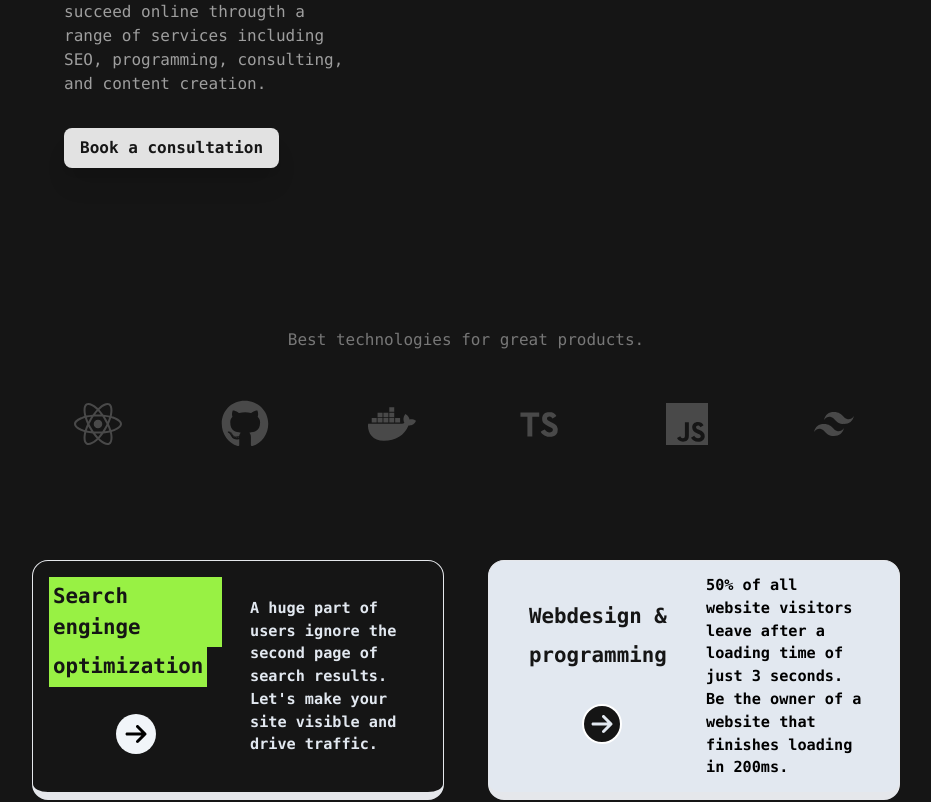
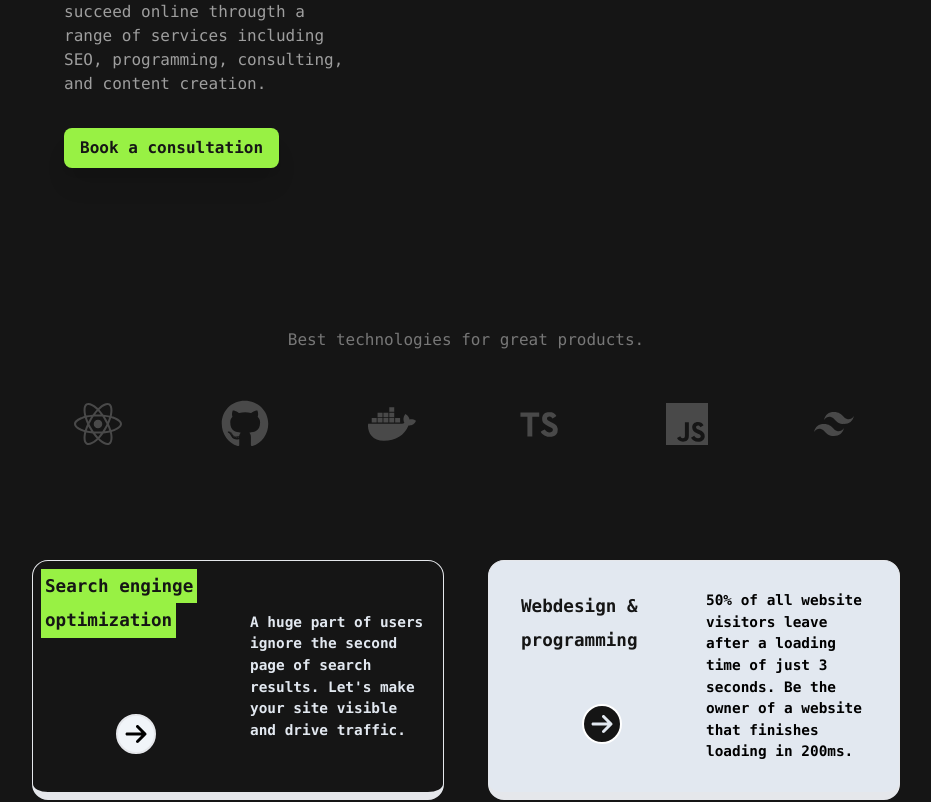
Before and after one commit to OGWebdesign/CompanyPage, a React (Vite) app: page / in a window 1280 px wide. Shown: the part 560-1362 px from the top of the page, without its empty margins (174-1105 px from the left). Built offline with nearby package versions, Linux system fonts and the light colour scheme.

Commit message:
final fix

```diff
--- a/src/Pages/Start.tsx
+++ b/src/Pages/Start.tsx
@@ -33,7 +33,7 @@ function App() {
       <div className="w-full grid gap-11  mobile:grid-rows-4 mobile:grid-cols-1 tablet:grid-cols-1 tablet:grid-rows-2 desktop:grid-rows-1 desktop:grid-cols-2 place-content-center place-items-center my-10">
         <CardBlack text1="Search enginge" text2="optimization" discription="A huge part of users ignore the second page of search results. Let's make your site visible and drive traffic."></CardBlack>
         <CardWhite text1="Webdesign &" text2="programming" description="50% of all website visitors leave after a loading time of just 3 seconds. Be the owner of a website that finishes loading in 200ms."></CardWhite>
-        <CardWhite text1="Consulting" text2="administration" description="Even if you need advice on your content management system, we are happy to advise you or administer your existing website."></CardWhite>
+        <CardWhite text1="Consulting &" text2="administration" description="Even if you need advice on your content management system, we are happy to advise you or administer your existing website."></CardWhite>
         <CardBlack text1="Artificial" text2="intelligence" discription="AI created images and text with custom AI, perfect for clients with limited budgets. Delivers quality content without the price tag of traditional creators."></CardBlack>
       </div>
 
--- a/src/components/CardBlack/index.tsx
+++ b/src/components/CardBlack/index.tsx
@@ -14,13 +14,13 @@ export const CardBlack = (props:{
 
             <div className="flex flex-col w-1/2 text-[#151515]">
 
-                <div className="p-4 w-full h-1/2 ">
-                    <p className="inline-block bg-[#98f144] p-1 font-mono font-semibold text-[1.3rem]">{props.text1}</p>
-                    <p className="inline-block bg-[#98f144] p-1 font-mono font-semibold text-[1.3rem]" >{props.text2}</p>
+                <div className="mobile:p-2 p-4 w-full h-1/2 ">
+                    <p className="inline-block bg-[#98f144] p-1 font-mono font-semibold mobile:text-[1.1rem] text-[1.3rem]">{props.text1}</p>
+                    <p className="inline-block bg-[#98f144] p-1 font-mono font-semibold mobile:text-[1.1rem] text-[1.3rem]" >{props.text2}</p>
                 </div>
 
                 <div className="w-full h-1/2 flex justify-center items-center">
-                    <div  className="w-10 h-10  hover:cursor-pointer rounded-full duration-300 group bg-slate-100 flex justify-center items-center">
+                    <div  className="w-10 h-10  hover:cursor-pointer rounded-full duration-300 group border-2 bg-slate-100 hover:bg-[#98f144] hover:border-[#e9e9e9]  flex justify-center items-center">
                         <ArrowIcon className="w-6 h-6 duration-300 group-hover:translate-x-10 group-hover:fill-slate-200  "></ArrowIcon>
 
                     </div>
@@ -29,7 +29,7 @@ export const CardBlack = (props:{
             </div>
 
 
-            <div className={`w-1/2 h-full duration-300 text-[0.95rem] text-slate-200 p-3 flex items-center font-mono font-semibold `}>
+            <div className={`w-1/2 h-full duration-300 text-[0.95rem] mobile:text-[0.9rem] text-slate-200 p-3 flex items-center font-mono font-semibold `}>
             <article>
                     {props.discription}
                 </article>
--- a/src/components/CardWhite/index.tsx
+++ b/src/components/CardWhite/index.tsx
@@ -13,9 +13,9 @@ export const CardWhite = (props:{
 
             <div className="flex flex-col w-1/2">
 
-                <div className="p-4 w-full h-1/2 text-[#151515] ">
-                    <p className="inline-block p-1 font-mono font-semibold text-[1.3rem]">{props.text1}</p>
-                    <p className="inline-block p-1 font-mono font-semibold text-[1.3rem]" >{props.text2}</p>
+                <div className="mobile:p-2 p-4 w-full h-1/2 text-[#151515] ">
+                    <p className="inline-block p-1 font-mono font-semibold mobile:text-[1.1rem] text-[1.3rem]">{props.text1}</p>
+                    <p className="inline-block p-1 font-mono font-semibold mobile:text-[1.1rem] text-[1.3rem]" >{props.text2}</p>
                 </div>
 
 
@@ -29,7 +29,7 @@ export const CardWhite = (props:{
 
 
 
-            <div className={`w-1/2 h-full  duration-300 text-[0.95rem] p-3 flex items-center font-mono font-semibold`}>
+            <div className={`w-1/2 h-full duration-300 text-[0.95rem] mobile:text-[0.9rem] p-3 flex items-center font-mono font-semibold`}>
                 <article>
                     {props.description}
                 </article>
--- a/src/components/TextAndButton/index.tsx
+++ b/src/components/TextAndButton/index.tsx
@@ -16,8 +16,8 @@ export const TextAndButton = (props: TextAndButtonProps) => {
         {props.text}
       </p>
       <div
-        className="text-[#161616] border-none bg-[#e2e2e2] font-semibold mt-8 py-2 px-4 rounded-lg shadow-xl
-      hover:bg-[#98f144] cursor-pointer font-mono transition duration-300 ease-in-out"
+        className="text-[#161616] border-none bg-[#98f144] font-semibold mt-8 py-2 px-4 rounded-lg shadow-xl
+      hover:bg-[#6ba039] cursor-pointer font-mono transition duration-300 ease-in-out"
       >
         {props.buttonText}
       </div>
```
